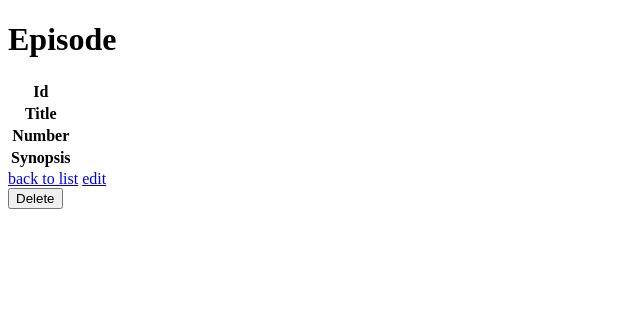
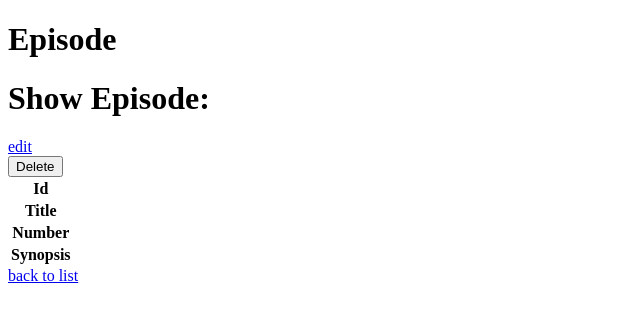
Before and after one commit to actix2013/32_Symfony_Wild-Series, a Symfony app: template templates/episode/show.html.twig in a window 1280 px wide. Shown: the part 150-472 px from the top of the page, without its empty margins (0-640 px from the left). Run offline with Twig, Linux system fonts and the light colour scheme; the template is opened without the code that fills it, so the values that code supplies are empty; some libraries are stand-ins or nearby versions.

Commit message:
READY FOR RECORD AND CREATION

```diff
--- a/templates/episode/_delete_form.html.twig
+++ b/templates/episode/_delete_form.html.twig
@@ -1,5 +1,5 @@
 <form method="post" action="{{ path('episode_delete', {'id': episode.id}) }}" onsubmit="return confirm('Are you sure you want to delete this item?');">
     <input type="hidden" name="_method" value="DELETE">
     <input type="hidden" name="_token" value="{{ csrf_token('delete' ~ episode.id) }}">
-    <button class="btn">Delete</button>
+    <button class="{{ btnDelete }}">Delete</button>
 </form>
--- a/templates/episode/_form.html.twig
+++ b/templates/episode/_form.html.twig
@@ -1,4 +1,4 @@
 {{ form_start(form) }}
     {{ form_widget(form) }}
-    <button class="btn">{{ button_label|default('Save') }}</button>
+    <button class="{{ btnDelete }}">{{ button_label|default('Save') }}</button>
 {{ form_end(form) }}
--- a/templates/episode/show.html.twig
+++ b/templates/episode/show.html.twig
@@ -4,8 +4,16 @@
 
 {% block body %}
     <h1>Episode</h1>
-
-    <table class="table">
+    <div class="{{ containerFormTitle }}">
+        <h1 class="col-6 p-2 mr-1 text-white">Show Episode: </h1>
+        <div class="col-3 mt-1">
+            <a class="{{ btnDelete }}" href="{{ path('episode_edit', {'id': episode.id}) }}">edit</a>
+        </div>
+        <div class="col-3 mt-1">
+            {{ include('episode/_delete_form.html.twig') }}
+        </div>
+    </div>
+    <table class="table {{ containerTable }} bg-secondary">
         <tbody>
             <tr>
                 <th>Id</th>
@@ -26,9 +34,7 @@
         </tbody>
     </table>
 
-    <a href="{{ path('episode_index') }}">back to list</a>
-
-    <a href="{{ path('episode_edit', {'id': episode.id}) }}">edit</a>
-
-    {{ include('episode/_delete_form.html.twig') }}
+    <div class="{{ containerEnd }}">
+        <a class="{{ btnDelete }}" href="{{ path('episode_index') }}">back to list</a>
+    </div>
 {% endblock %}
--- a/templates/program/index.html.twig
+++ b/templates/program/index.html.twig
@@ -54,7 +54,5 @@
             {% endfor %}
             </tbody>
         </table>
-
-
     </div>
 {% endblock %}
--- a/templates/program/show.html.twig
+++ b/templates/program/show.html.twig
@@ -11,8 +11,6 @@
         <div class="col-3 mt-1">
             {{ include('program/_delete_form.html.twig') }}
         </div>
-
-
     </div>
 
 
@@ -37,7 +35,6 @@
                         <img alt="{{ program.poster }}" class="col-2 rounded border border-white"
                              src="{{ program.poster }}" width="100"/>
                 </td>
-
             </tr>
             <tr>
                 <th>Poster link</th>
--- a/templates/season/show.html.twig
+++ b/templates/season/show.html.twig
@@ -12,8 +12,6 @@
         <div class="col-3 mt-1">
             {{ include('season/_delete_form.html.twig') }}
         </div>
-
-
     </div>
 
     <table class="table {{ containerTable }} bg-secondary">
```
Also changed, not shown: templates/episode/edit.html.twig (+12 -6 lines), templates/episode/index.html.twig (+20 -6 lines), templates/episode/new.html.twig (+11 -3 lines).
